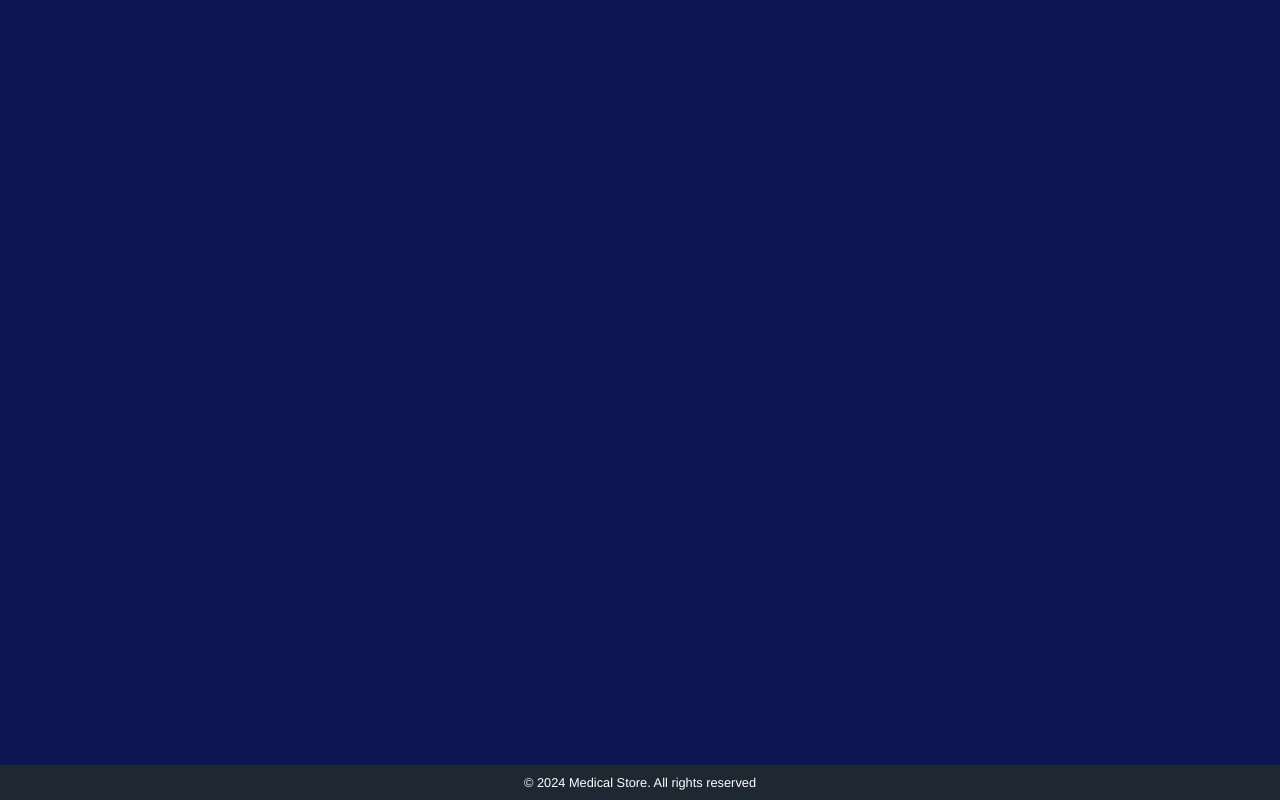
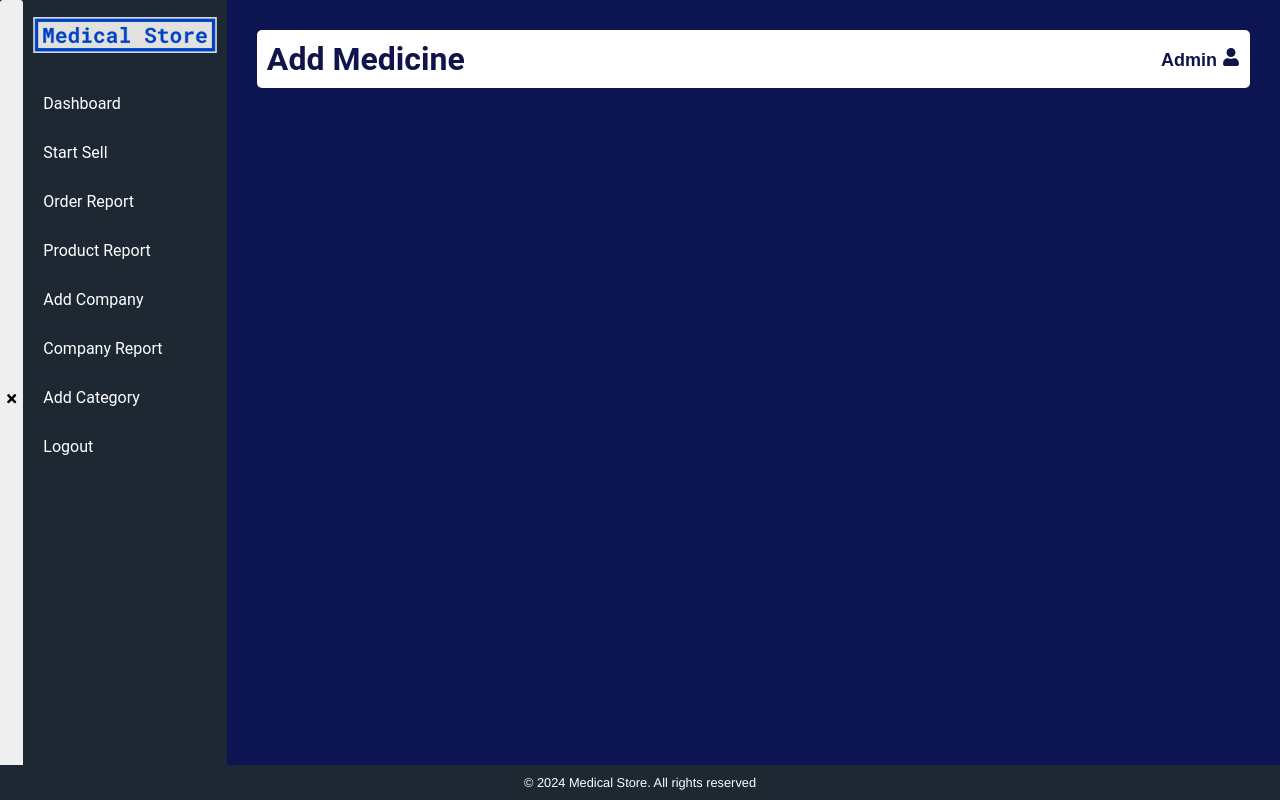
Before and after one commit to charangajjala/MedEase, a React (Vite) app: page /medicine in a window 1280 px wide. Built offline with nearby package versions, Linux system fonts and the light colour scheme.

Commit message:
Refactor AddMedicine component and styles

```diff
--- a/src/components/AddMedicine/AddMedicine.jsx
+++ b/src/components/AddMedicine/AddMedicine.jsx
@@ -1,36 +1,40 @@
 import "./AddMedicine.scss";
-// import store from "../../assets/store.jpg";
-// import logo from "../../assets/logo.png";
-// import { useState, useRef, useEffect } from "react";
+import logo from "../../assets/logo.png";
+import { useState, useRef } from "react";
 
-// import Sidebar from "../Sidebar/Sidebar";
-// import ToggleButton from "../ToggleButton/ToggleButton";
+import Sidebar from "../Sidebar/Sidebar";
+import ToggleButton from "../ToggleButton/ToggleButton";
 import Footer from "../Footer/Footer";
-// import Header from "../Header/Header";
-// import { links } from "../../constants/links.js";
+import Header from "../Header/Header";
+import { links } from "../../constants/links.js";
 
 const AddMedicine = () => {
-  // const [isSidebarVisible, setIsSidebarVisible] = useState(true);
-  // const [isDropdownOpen, setIsDropdownOpen] = useState(false);
-  // const dropdownRef = useRef(null);
+  const [isSidebarVisible, setIsSidebarVisible] = useState(true);
+  const [isDropdownOpen, setIsDropdownOpen] = useState(false);
+  const dropdownRef = useRef(null);
 
-  // const toggleSidebar = () => {
-  //   setIsSidebarVisible(!isSidebarVisible);
-  // };
+  const toggleSidebar = () => {
+    setIsSidebarVisible(!isSidebarVisible);
+  };
 
-  // const toggleDropdown = () => {
-  //   setIsDropdownOpen(!isDropdownOpen);
-  // };
+  const toggleDropdown = () => {
+    setIsDropdownOpen(!isDropdownOpen);
+  };
 
   return (
     <>
-      {/* <ToggleButton
+      <div className="add-product-form">
+        <ToggleButton
           toggleSidebar={toggleSidebar}
           isSidebarVisible={isSidebarVisible}
         />
 
-      <Sidebar logo={logo} links={links} isSidebarVisible={isSidebarVisible} />
-
+        <Sidebar
+          logo={logo}
+          links={links}
+          isSidebarVisible={isSidebarVisible}
+        />
+        <main className="add-product-form__main">
           <Header
             dropdownRef={dropdownRef}
             toggleDropdown={toggleDropdown}
@@ -46,9 +50,14 @@ const AddMedicine = () => {
                 link: "/logout",
               },
             ]}
-        heading={"Medical Store Management System Admin Dashboard"}
-      /> */}
+            heading={"Add Medicine"}
+          />
 
+          <div className="add-product-form__content">
+
+          </div>
+        </main>
+      </div>
       <Footer />
     </>
   );
--- a/src/components/AddMedicine/AddMedicine.scss
+++ b/src/components/AddMedicine/AddMedicine.scss
@@ -0,0 +1,22 @@
+@import "../../styles/colors/colors.scss";
+
+.add-product-form {
+  display: flex;
+  height: 100vh;
+  font-family: "Roboto", sans-serif;
+
+  &__main {
+    width: 100%;
+    background-color: $body-bg;
+    color: $text-light;
+    padding: 30px;
+    display: flex;
+    flex-direction: column;
+    gap: 20px;
+    justify-content: start;
+
+    @media (max-width: 768px) {
+      width: calc(100vw - 15vw);
+    }
+  }
+}
--- a/src/components/AdminDashboard/AdminDashboard.scss
+++ b/src/components/AdminDashboard/AdminDashboard.scss
@@ -26,7 +26,7 @@
     justify-content: space-between;
     align-items: start;
     background-color: $white;
-    padding: 10px;
+    padding: 5px;
     border-radius: 5px;
     gap: 20px;
 
@@ -44,10 +44,11 @@
       a {
         text-decoration: none;
         color: $white;
-        padding: 20px;
+        padding: 15px;
         border-radius: 5px;
         transition: background-color 0.3s ease-in-out;
         background-color: $button-bg;
+        box-shadow: 0 4px 8px rgba($black, 0.4);
 
         &:hover {
           background-color: $sidebar-bg;
--- a/src/components/Header/Header.jsx
+++ b/src/components/Header/Header.jsx
@@ -35,7 +35,7 @@ Header.propTypes = {
   toggleDropdown: PropTypes.func.isRequired,
   isDropdownOpen: PropTypes.bool.isRequired,
   userName: PropTypes.string.isRequired,
-  dropdownMenu: PropTypes.arrayOf(PropTypes.string).isRequired,
+  dropdownMenu: PropTypes.arrayOf(PropTypes.object).isRequired,
   heading: PropTypes.string.isRequired,
 };
 
```
Lines whose indentation alone changed are shown as unchanged.
